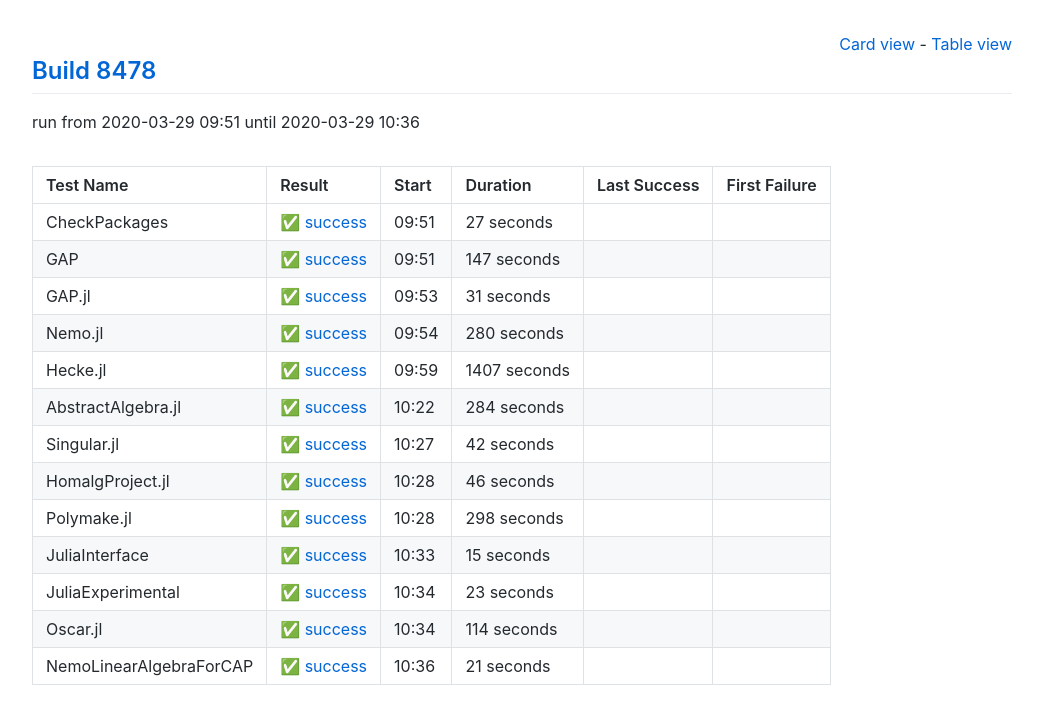
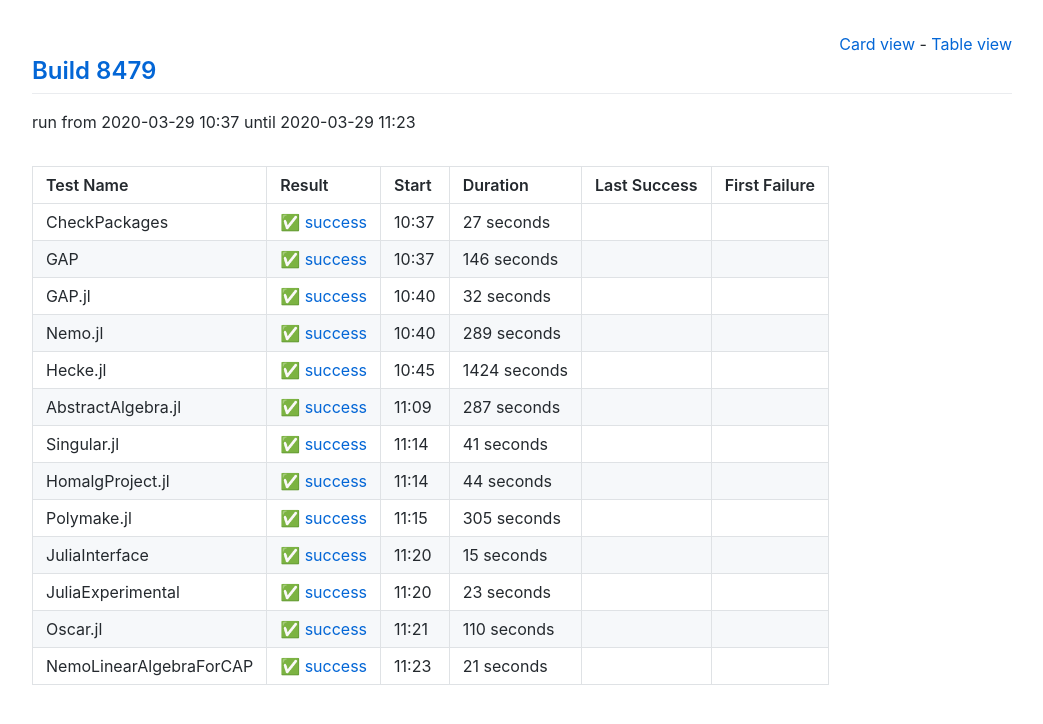
Before and after one commit to oscar-system/oscar-ci-status, a Jekyll site: the page built from table.html, in a window 1280 px wide. Shown: the top 724 px of the page, without its empty margins (118-1161 px from the left). Built offline with Jekyll 4.4.1, drawn with Linux system fonts in a browser that asks for light colours.

Commit message:
Build 8479

```diff
--- a/_data/ci.yml
+++ b/_data/ci.yml
@@ -1,5 +1,5 @@
-build: 8478
-build_url: https://oscarci.mathematik.uni-kl.de/job/oscar/8478/
+build: 8479
+build_url: https://oscarci.mathematik.uni-kl.de/job/oscar/8479/
 job: oscar
 tests:
 - duration: 27
@@ -8,97 +8,97 @@ tests:
   first_failure_url: null
   last_success: false
   last_success_url: null
-  log: https://oscarci.mathematik.uni-kl.de/job/oscar/8478/artifact/logs/build-8478/CheckPackages.log
+  log: https://oscarci.mathematik.uni-kl.de/job/oscar/8479/artifact/logs/build-8479/CheckPackages.log
   name: CheckPackages
-  start: 2020-03-29 09:51
+  start: 2020-03-29 10:37
   status: success
   success: true
-- duration: 147
+- duration: 146
   exitcode: 0
   first_failure: false
   first_failure_url: null
   last_success: false
   last_success_url: null
-  log: https://oscarci.mathematik.uni-kl.de/job/oscar/8478/artifact/logs/build-8478/GAP.log
+  log: https://oscarci.mathematik.uni-kl.de/job/oscar/8479/artifact/logs/build-8479/GAP.log
   name: GAP
-  start: 2020-03-29 09:51
+  start: 2020-03-29 10:37
   status: success
   success: true
-- duration: 31
+- duration: 32
   exitcode: 0
   first_failure: false
   first_failure_url: null
   last_success: false
   last_success_url: null
-  log: https://oscarci.mathematik.uni-kl.de/job/oscar/8478/artifact/logs/build-8478/GAP.jl.log
+  log: https://oscarci.mathematik.uni-kl.de/job/oscar/8479/artifact/logs/build-8479/GAP.jl.log
   name: GAP.jl
-  start: 2020-03-29 09:53
+  start: 2020-03-29 10:40
   status: success
   success: true
-- duration: 280
+- duration: 289
   exitcode: 0
   first_failure: false
   first_failure_url: null
   last_success: false
   last_success_url: null
-  log: https://oscarci.mathematik.uni-kl.de/job/oscar/8478/artifact/logs/build-8478/Nemo.jl.log
+  log: https://oscarci.mathematik.uni-kl.de/job/oscar/8479/artifact/logs/build-8479/Nemo.jl.log
   name: Nemo.jl
-  start: 2020-03-29 09:54
+  start: 2020-03-29 10:40
   status: success
   success: true
-- duration: 1407
+- duration: 1424
   exitcode: 0
   first_failure: false
   first_failure_url: null
   last_success: false
   last_success_url: null
-  log: https://oscarci.mathematik.uni-kl.de/job/oscar/8478/artifact/logs/build-8478/Hecke.jl.log
+  log: https://oscarci.mathematik.uni-kl.de/job/oscar/8479/artifact/logs/build-8479/Hecke.jl.log
   name: Hecke.jl
-  start: 2020-03-29 09:59
+  start: 2020-03-29 10:45
   status: success
   success: true
-- duration: 284
+- duration: 287
   exitcode: 0
   first_failure: false
   first_failure_url: null
   last_success: false
   last_success_url: null
-  log: https://oscarci.mathematik.uni-kl.de/job/oscar/8478/artifact/logs/build-8478/AbstractAlgebra.jl.log
+  log: https://oscarci.mathematik.uni-kl.de/job/oscar/8479/artifact/logs/build-8479/AbstractAlgebra.jl.log
   name: AbstractAlgebra.jl
-  start: 2020-03-29 10:22
+  start: 2020-03-29 11:09
   status: success
   success: true
-- duration: 42
+- duration: 41
   exitcode: 0
   first_failure: false
   first_failure_url: null
   last_success: false
   last_success_url: null
-  log: https://oscarci.mathematik.uni-kl.de/job/oscar/8478/artifact/logs/build-8478/Singular.jl.log
+  log: https://oscarci.mathematik.uni-kl.de/job/oscar/8479/artifact/logs/build-8479/Singular.jl.log
   name: Singular.jl
-  start: 2020-03-29 10:27
+  start: 2020-03-29 11:14
   status: success
   success: true
-- duration: 46
+- duration: 44
   exitcode: 0
   first_failure: false
   first_failure_url: null
   last_success: false
   last_success_url: null
-  log: https://oscarci.mathematik.uni-kl.de/job/oscar/8478/artifact/logs/build-8478/HomalgProject.jl.log
+  log: https://oscarci.mathematik.uni-kl.de/job/oscar/8479/artifact/logs/build-8479/HomalgProject.jl.log
   name: HomalgProject.jl
-  start: 2020-03-29 10:28
+  start: 2020-03-29 11:14
   status: success
   success: true
-- duration: 298
+- duration: 305
   exitcode: 0
   first_failure: false
   first_failure_url: null
   last_success: false
   last_success_url: null
-  log: https://oscarci.mathematik.uni-kl.de/job/oscar/8478/artifact/logs/build-8478/Polymake.jl.log
+  log: https://oscarci.mathematik.uni-kl.de/job/oscar/8479/artifact/logs/build-8479/Polymake.jl.log
   name: Polymake.jl
-  start: 2020-03-29 10:28
+  start: 2020-03-29 11:15
   status: success
   success: true
 - duration: 15
@@ -107,9 +107,9 @@ tests:
   first_failure_url: null
   last_success: false
   last_success_url: null
-  log: https://oscarci.mathematik.uni-kl.de/job/oscar/8478/artifact/logs/build-8478/JuliaInterface.log
+  log: https://oscarci.mathematik.uni-kl.de/job/oscar/8479/artifact/logs/build-8479/JuliaInterface.log
   name: JuliaInterface
-  start: 2020-03-29 10:33
+  start: 2020-03-29 11:20
   status: success
   success: true
 - duration: 23
@@ -118,20 +118,20 @@ tests:
   first_failure_url: null
   last_success: false
   last_success_url: null
-  log: https://oscarci.mathematik.uni-kl.de/job/oscar/8478/artifact/logs/build-8478/JuliaExperimental.log
+  log: https://oscarci.mathematik.uni-kl.de/job/oscar/8479/artifact/logs/build-8479/JuliaExperimental.log
   name: JuliaExperimental
-  start: 2020-03-29 10:34
+  start: 2020-03-29 11:20
   status: success
   success: true
-- duration: 114
+- duration: 110
   exitcode: 0
   first_failure: false
   first_failure_url: null
   last_success: false
   last_success_url: null
-  log: https://oscarci.mathematik.uni-kl.de/job/oscar/8478/artifact/logs/build-8478/Oscar.jl.log
+  log: https://oscarci.mathematik.uni-kl.de/job/oscar/8479/artifact/logs/build-8479/Oscar.jl.log
   name: Oscar.jl
-  start: 2020-03-29 10:34
+  start: 2020-03-29 11:21
   status: success
   success: true
 - duration: 21
@@ -140,8 +140,8 @@ tests:
   first_failure_url: null
   last_success: false
   last_success_url: null
-  log: https://oscarci.mathematik.uni-kl.de/job/oscar/8478/artifact/logs/build-8478/NemoLinearAlgebraForCAP.log
+  log: https://oscarci.mathematik.uni-kl.de/job/oscar/8479/artifact/logs/build-8479/NemoLinearAlgebraForCAP.log
   name: NemoLinearAlgebraForCAP
-  start: 2020-03-29 10:36
+  start: 2020-03-29 11:23
   status: success
   success: true
```
Also changed, not shown: README.md.
